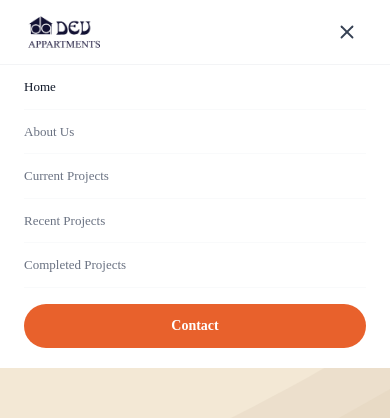
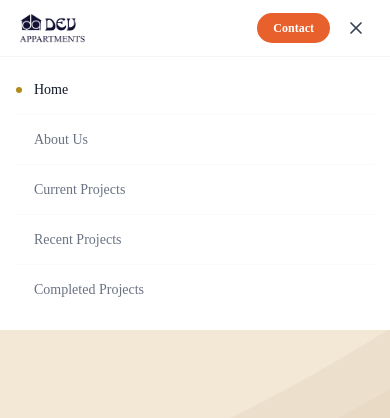
Before and after one commit to ayatiworkstechnologies/dev-apartments, a Next.js app: page / in a window 390 px wide. Both pictures are taken after a click on the button 347 px from the left and 32 px from the top of the page. Shown: the top 418 px of the page. Built offline with nearby package versions, Linux system fonts and the light colour scheme; a web font is replaced by a local one.

Commit message:
30/6/2026 dav apartement home page updated

```diff
--- a/app/components/CompletedProjects.tsx
+++ b/app/components/CompletedProjects.tsx
@@ -96,7 +96,7 @@ export default function CompletedProjects() {
                 whileInView={{ opacity: 1, x: 0, filter: "blur(0px)" }}
                 viewport={{ once: false, amount: 0.4 }}
                 transition={{ duration: 0.75, ease: [0.22, 1, 0.36, 1] }}
-                className="text-[30px] sm:text-[38px] lg:text-[48px] font-black text-gray-900 leading-[1.15] mb-6"
+                className="text-[22px] sm:text-[28px] md:text-[36px] lg:text-[48px] font-black text-gray-900 leading-[1.15] mb-4 lg:mb-6"
               >
                 Explore{" "}
                 <span className="text-[#b08c1c]">Our</span>
@@ -173,13 +173,13 @@ export default function CompletedProjects() {
 
                     {/* Floating info card */}
                     <div className="absolute bottom-5 left-5 right-5 bg-white/95 backdrop-blur-md rounded-2xl p-5 shadow-2xl">
-                      <div className="flex gap-4 items-start">
+                      <div className="flex gap-3 items-start">
 
                         {/* Thumbnail */}
                         <img
                           src={proj.thumb}
                           alt={proj.title}
-                          className="w-[72px] h-[72px] rounded-xl object-cover shrink-0"
+                          className="w-14 h-14 sm:w-18 sm:h-18 rounded-xl object-cover shrink-0"
                         />
 
                         {/* Info */}
--- a/app/components/Footer.tsx
+++ b/app/components/Footer.tsx
@@ -12,15 +12,14 @@ const socials = [
 ];
 
 const navLinks = [
-  { label: "Home",             href: "#" },
-  { label: "About Us",         href: "#" },
-  { label: "Current projects", href: "#projects" },
-  { label: "Recent projects",  href: "#projects" },
+  { label: "Home",              href: "#" },
+  { label: "About Us",          href: "#" },
+  { label: "Current Projects",  href: "#projects" },
+  { label: "Recent Projects",   href: "#projects" },
   { label: "Complete Projects", href: "#completed" },
-  { label: "Contact us",       href: "#contact" },
+  { label: "Contact Us",        href: "#contact" },
 ];
 
-/* Stagger the three columns in */
 const gridVariants = {
   hidden: {},
   show: { transition: { staggerChildren: 0.13, delayChildren: 0.05 } },
@@ -30,34 +29,33 @@ const colVariants = {
   show:   { opacity: 1, y: 0,  filter: "blur(0px)", transition: { duration: 0.65, ease: [0.22, 1, 0.36, 1] as [number, number, number, number] } },
 };
 
-
 export default function Footer() {
   return (
     <footer id="contact" className="bg-white border-t border-gray-100">
-      <div className="max-w-290 mx-auto px-4 sm:px-8">
+      <div className="max-w-290 mx-auto px-4 sm:px-6 lg:px-10">
 
-        {/* ── 3-column staggered grid ── */}
+        {/* ── Responsive grid: 1-col → 3-col ── */}
         <motion.div
           variants={gridVariants}
           initial="hidden"
           whileInView="show"
           viewport={{ once: false, amount: 0.1 }}
-          className="grid grid-cols-1 lg:grid-cols-[2fr_1.4fr_1.6fr] gap-10 pt-12 pb-10"
+          className="grid grid-cols-1 sm:grid-cols-2 lg:grid-cols-[2fr_1.4fr_1.6fr] gap-8 lg:gap-10 pt-10 sm:pt-12 pb-8 sm:pb-10"
         >
 
-          {/* Col 1: Brand */}
-          <motion.div variants={colVariants}>
+          {/* Col 1: Brand — full width on mobile, spans both sm cols, 1 col on lg */}
+          <motion.div variants={colVariants} className="sm:col-span-2 lg:col-span-1">
             <div className="mb-4">
-              <img src="/logo.png" alt="Dev Appartments" className="h-12 w-auto object-contain" draggable={false} />
+              <img src="/logo.png" alt="Dev Appartments" className="h-10 sm:h-12 w-auto object-contain" draggable={false} />
             </div>
-            <p className="text-gray-900 font-bold text-[14px] mb-3 font-primary">Dev Appartments.</p>
-            <p className="text-gray-500 text-[12.5px] leading-relaxed mb-5 max-w-65">
+            <p className="text-gray-900 font-bold text-[14px] mb-2 font-primary">Dev Appartments.</p>
+            <p className="text-gray-500 text-[12.5px] leading-relaxed mb-4 max-w-sm">
               We, at Dev Appartments aim to be the pillar of success and are unparalleled
               when it comes to the Real Estate business.
             </p>
-            <p className="text-gray-800 font-bold text-[12.5px] mb-1 font-primary">Mon-Fri, 09.00 AM-06.00 PM</p>
-            <p className="text-gray-800 font-bold text-[12.5px] mb-6 font-primary">Sunday Holiday</p>
-            <div className="flex items-center gap-4">
+            <p className="text-gray-800 font-bold text-[12.5px] mb-1 font-primary">Mon-Fri, 09.00 AM–06.00 PM</p>
+            <p className="text-gray-800 font-bold text-[12.5px] mb-5 font-primary">Sunday Holiday</p>
+            <div className="flex items-center gap-4 flex-wrap">
               {socials.map(({ label, d, fill }) => (
                 <motion.a
                   key={label}
@@ -65,9 +63,9 @@ export default function Footer() {
                   aria-label={label}
                   whileHover={{ scale: 1.2, opacity: 0.75 }}
                   whileTap={{ scale: 0.9 }}
-                  className="text-[#e8612c] transition-opacity duration-200"
+                  className="text-[#e8612c] transition-opacity duration-200 p-1"
                 >
-                  <svg width="16" height="16" viewBox="0 0 24 24"
+                  <svg width="18" height="18" viewBox="0 0 24 24"
                     fill={fill ? "currentColor" : "none"}
                     stroke={fill ? "none" : "currentColor"}
                     strokeWidth="2" strokeLinecap="round" strokeLinejoin="round"
@@ -83,7 +81,7 @@ export default function Footer() {
           {/* Col 2: Discover More */}
           <motion.div variants={colVariants}>
             <p className="font-bold text-gray-900 text-[15px] mb-5 font-primary">Discover More</p>
-            <ul className="space-y-3">
+            <ul className="space-y-3.5">
               {navLinks.map(({ label, href }) => (
                 <li key={label} className="flex items-center gap-2">
                   <span className="w-1.25 h-1.25 rounded-full bg-gray-400 shrink-0" />
@@ -99,30 +97,32 @@ export default function Footer() {
           </motion.div>
 
           {/* Col 3: Contact */}
-          <motion.div variants={colVariants} className="space-y-7">
+          <motion.div variants={colVariants} className="space-y-6">
             <div>
               <p className="flex items-center gap-2 font-bold text-gray-900 text-[15px] mb-2 font-primary">
-                <Building2 size={16} className="text-[#e8612c]" /> Office
+                <Building2 size={15} className="text-[#e8612c] shrink-0" /> Office
               </p>
               <p className="text-gray-500 text-[12.5px] leading-relaxed">
-                New No. 15/2, Old No. 7/2, First Main Road,<br />
-                Kasturibai Nagar Adyar Chennai -600020
+                New No. 15/2, Old No. 7/2, First Main Road,
+                Kasturibai Nagar, Adyar, Chennai — 600020
               </p>
             </div>
             <div>
               <p className="flex items-center gap-2 font-bold text-gray-900 text-[15px] mb-2 font-primary">
-                <Mail size={15} className="text-[#e8612c]" /> Email
+                <Mail size={15} className="text-[#e8612c] shrink-0" /> Email
               </p>
-              <a href="mailto:info@devappartments.com"
-                className="text-gray-500 text-[12.5px] hover:text-[#b08c1c] transition-colors duration-200">
+              <a
+                href="mailto:info@devappartments.com"
+                className="text-gray-500 text-[12.5px] hover:text-[#b08c1c] transition-colors duration-200 break-all"
+              >
                 info@devappartments.com
               </a>
             </div>
             <div>
               <p className="flex items-center gap-2 font-bold text-gray-900 text-[15px] mb-2 font-primary">
-                <Phone size={15} className="text-[#e8612c]" /> Mobile
+                <Phone size={15} className="text-[#e8612c] shrink-0" /> Mobile
               </p>
-              <p className="text-gray-500 text-[12.5px]">98400 37777 || 98403 33117</p>
+              <p className="text-gray-500 text-[12.5px]">98400 37777 &nbsp;|&nbsp; 98403 33117</p>
             </div>
           </motion.div>
 
@@ -134,10 +134,10 @@ export default function Footer() {
           whileInView={{ opacity: 1 }}
           viewport={{ once: false, amount: 0.8 }}
           transition={{ duration: 0.5 }}
-          className="border-t border-gray-100 py-5 text-center"
+          className="border-t border-gray-100 py-4 sm:py-5 text-center"
         >
-          <p className="text-gray-400 text-[11.5px]">
-            © 2026 Dev Appartments. All rights reserved | Design &amp; Developed by Ayatiworks
+          <p className="text-gray-400 text-[11px] sm:text-[12px]">
+            © 2026 Dev Appartments. All rights reserved &nbsp;|&nbsp; Design &amp; Developed by Ayatiworks
           </p>
         </motion.div>
 
--- a/app/components/Gallery.tsx
+++ b/app/components/Gallery.tsx
@@ -34,7 +34,7 @@ const trackB = [...rowB, ...rowB, ...rowB, ...rowB];
 
 function GalleryImage({ src, alt }: { src: string; alt: string }) {
   return (
-    <div className="relative group shrink-0 overflow-hidden rounded-2xl h-72 sm:h-80 lg:h-96 mr-4 shadow-[0_2px_20px_rgba(0,0,0,0.09)]">
+    <div className="relative group shrink-0 overflow-hidden rounded-2xl h-52 sm:h-64 md:h-72 lg:h-80 xl:h-96 mr-3 sm:mr-4 shadow-[0_2px_20px_rgba(0,0,0,0.09)]">
       <img
         src={src}
         alt={alt}
--- a/app/components/HeroSection.tsx
+++ b/app/components/HeroSection.tsx
@@ -75,7 +75,7 @@ export default function HeroSection() {
           max-[480px]:top-[20%] max-[480px]:text-[clamp(44px,15.5vw,80px)]
         "
       >
-        HOMELO
+        HOMEO
       </motion.h1>
 
       {/* ── Building — anchored bottom-center, rises on entrance ── */}
@@ -118,7 +118,7 @@ export default function HeroSection() {
           transition={{ delay: 0.75, duration: 0.6 }}
           className="text-[#3a2d1f] text-[clamp(11.5px,0.9vw,13.5px)] leading-[1.6] mb-[1.1rem] font-medium"
         >
-          start your journey towards<br />homeownership today!
+          start your journey towards homeownership today!
         </motion.p>
 
         <div className="flex items-center gap-[0.6rem]">
--- a/app/components/Navbar.tsx
+++ b/app/components/Navbar.tsx
@@ -5,18 +5,17 @@ import { motion, AnimatePresence } from "framer-motion";
 import { Menu, X } from "lucide-react";
 
 const navLinks = [
-  { label: "Home", href: "#" },
-  { label: "About Us", href: "#about" },
-  { label: "Current Projects", href: "#projects" },
-  { label: "Recent Projects", href: "#recent" },
-  { label: "Completed Projects", href: "#completed" },
+  { label: "Home",              href: "#" },
+  { label: "About Us",          href: "#about" },
+  { label: "Current Projects",  href: "#projects" },
+  { label: "Recent Projects",   href: "#recent" },
+  { label: "Completed Projects",href: "#completed" },
 ];
 
-
 export default function Navbar() {
-  const [scrolled, setScrolled] = useState(false);
-  const [menuOpen, setMenuOpen] = useState(false);
-  const [active, setActive] = useState("Home");
+  const [scrolled,  setScrolled]  = useState(false);
+  const [menuOpen,  setMenuOpen]  = useState(false);
+  const [active,    setActive]    = useState("Home");
 
   useEffect(() => {
     const onScroll = () => setScrolled(window.scrollY > 20);
@@ -24,8 +23,20 @@ export default function Navbar() {
     return () => window.removeEventListener("scroll", onScroll);
   }, []);
 
+  /* Close mobile menu on outside click */
+  useEffect(() => {
+    if (!menuOpen) return;
+    const handler = (e: MouseEvent) => {
+      const header = document.getElementById("site-header");
+      if (header && !header.contains(e.target as Node)) setMenuOpen(false);
+    };
+    document.addEventListener("mousedown", handler);
+    return () => document.removeEventListener("mousedown", handler);
+  }, [menuOpen]);
+
   return (
     <motion.header
+      id="site-header"
       initial={{ y: -80, opacity: 0 }}
       animate={{ y: 0, opacity: 1 }}
       transition={{ duration: 0.7, ease: [0.22, 1, 0.36, 1] }}
@@ -33,12 +44,17 @@ export default function Navbar() {
         scrolled ? "bg-white/95 backdrop-blur-md shadow-sm" : "bg-white"
       }`}
     >
-      <div className="max-w-300 mx-auto px-6 lg:px-10">
-        <div className="flex items-center justify-between h-16">
+      <div className="max-w-300 mx-auto px-4 sm:px-6 lg:px-10">
+        <div className="flex items-center justify-between h-14 sm:h-16">
 
           {/* Logo */}
-          <motion.a href="#" whileHover={{ scale: 1.02 }}>
-            <img src="/logo.png" alt="Dev Appartments" className="h-10 w-auto object-contain" draggable={false} />
+          <motion.a href="#" whileHover={{ scale: 1.02 }} className="shrink-0">
+            <img
+              src="/logo.png"
+              alt="Dev Appartments"
+              className="h-9 sm:h-10 w-auto object-contain"
+              draggable={false}
+            />
           </motion.a>
 
           {/* Desktop Nav */}
@@ -51,7 +67,7 @@ export default function Navbar() {
                   href={link.href}
                   onClick={() => setActive(link.label)}
                   className={`
-                    relative px-5 py-1.75 text-[13px] font-medium rounded-full
+                    relative px-4 lg:px-5 py-1.5 text-[12.5px] lg:text-[13px] font-medium rounded-full
                     transition-all duration-200 select-none mx-0.5
                     ${isActive
                       ? "text-gray-900 border border-gray-800"
@@ -65,25 +81,34 @@ export default function Navbar() {
             })}
           </nav>
 
-          {/* CTA */}
+          {/* Desktop CTA */}
           <motion.a
             href="#contact"
             whileHover={{ scale: 1.04 }}
             whileTap={{ scale: 0.97 }}
-            className="hidden md:inline-flex items-center px-6 py-2.5 rounded-full bg-[#e8612c] text-white text-[13.5px] font-semibold hover:bg-[#d05525] transition-colors duration-200"
+            className="hidden md:inline-flex items-center px-5 lg:px-6 py-2 lg:py-2.5 rounded-full bg-[#e8612c] text-white text-[13px] lg:text-[13.5px] font-semibold hover:bg-[#d05525] transition-colors duration-200 shrink-0"
           >
             Contact
           </motion.a>
 
-          {/* Mobile toggle */}
+          {/* Mobile: Contact pill + hamburger */}
+          <div className="md:hidden flex items-center gap-2">
+            <a
+              href="#contact"
+              className="px-4 py-1.5 rounded-full bg-[#e8612c] text-white text-[12px] font-semibold"
+            >
+              Contact
+            </a>
             <button
               type="button"
-            className="md:hidden p-2 text-gray-700"
+              className="p-2 text-gray-700 rounded-lg hover:bg-gray-100 transition-colors"
               onClick={() => setMenuOpen(!menuOpen)}
               aria-label="Toggle menu"
             >
-            {menuOpen ? <X size={22} /> : <Menu size={22} />}
+              {menuOpen ? <X size={20} /> : <Menu size={20} />}
             </button>
+          </div>
+
         </div>
       </div>
 
@@ -94,27 +119,30 @@ export default function Navbar() {
             initial={{ opacity: 0, height: 0 }}
             animate={{ opacity: 1, height: "auto" }}
             exit={{ opacity: 0, height: 0 }}
-            transition={{ duration: 0.25 }}
-            className="md:hidden bg-white border-t border-gray-100 px-6 pb-5 overflow-hidden"
+            transition={{ duration: 0.22, ease: [0.22, 1, 0.36, 1] }}
+            className="md:hidden bg-white border-t border-gray-100 overflow-hidden"
           >
-            {navLinks.map((link) => (
+            <div className="px-4 sm:px-6 pt-2 pb-4">
+              {navLinks.map((link) => {
+                const isActive = active === link.label;
+                return (
                   <a
                     key={link.label}
                     href={link.href}
                     onClick={() => { setActive(link.label); setMenuOpen(false); }}
-                className={`block py-3 text-[13px] font-medium border-b border-gray-50 last:border-0 ${
-                  active === link.label ? "text-gray-900" : "text-gray-500"
+                    className={`flex items-center gap-3 py-3.5 border-b border-gray-50 last:border-0 text-[14px] font-medium transition-colors duration-150 ${
+                      isActive ? "text-gray-900" : "text-gray-500 active:text-gray-900"
                     }`}
                   >
+                    {isActive && (
+                      <span className="w-1.5 h-1.5 rounded-full bg-[#b08c1c] shrink-0" />
+                    )}
+                    {!isActive && <span className="w-1.5 h-1.5 shrink-0" />}
                     {link.label}
                   </a>
-            ))}
-            <a
-              href="#contact"
-              className="mt-4 block text-center px-6 py-3 rounded-full bg-[#e8612c] text-white text-sm font-semibold"
-            >
-              Contact
-            </a>
+                );
+              })}
+            </div>
           </motion.div>
         )}
       </AnimatePresence>
--- a/app/components/ProjectsCarousel.tsx
+++ b/app/components/ProjectsCarousel.tsx
@@ -67,10 +67,10 @@ export default function ProjectsCarousel() {
           <motion.div
             key={proj.id}
             variants={cardVariants}
-            className="group shrink-0 cursor-pointer w-[clamp(240px,27vw,320px)]"
+            className="group shrink-0 cursor-pointer w-[clamp(220px,70vw,280px)] sm:w-[clamp(240px,40vw,300px)] lg:w-[clamp(260px,27vw,320px)]"
           >
             {/* Card */}
-            <div className="relative rounded-3xl overflow-hidden shadow-[0_4px_24px_rgba(0,0,0,0.10)] h-[clamp(300px,34vw,420px)]">
+            <div className="relative rounded-3xl overflow-hidden shadow-[0_4px_24px_rgba(0,0,0,0.10)] h-[clamp(260px,60vw,320px)] sm:h-[clamp(280px,40vw,360px)] lg:h-[clamp(300px,34vw,420px)]">
 
               {/* Image */}
               <img
--- a/app/components/StatsSection.tsx
+++ b/app/components/StatsSection.tsx
@@ -63,7 +63,7 @@ export default function StatsSection() {
             viewport={{ once: false, amount: 0.25 }}
             transition={{ duration: 0.75, ease: [0.22, 1, 0.36, 1] }}
           >
-            <h2 className="text-4xl sm:text-5xl font-black text-gray-900 leading-tight mb-1">
+            <h2 className="text-3xl sm:text-4xl md:text-5xl font-black text-gray-900 leading-tight mb-1">
               <CountUp target={10000} suffix=" +" />
               <br />
               <span className="text-gray-800">Satisfied Clients</span>
--- a/app/components/WhyChooseUs.tsx
+++ b/app/components/WhyChooseUs.tsx
@@ -31,14 +31,14 @@ export default function WhyChooseUs() {
         >
 
           {/* ── Left: heading + features ── */}
-          <div className="flex-1 flex flex-col justify-between gap-10 px-10 py-12 sm:px-14 sm:py-14 lg:px-16 lg:py-16">
+          <div className="flex-1 flex flex-col justify-between gap-10 px-6 py-10 sm:px-10 sm:py-12 lg:px-16 lg:py-16">
 
             <motion.h2
               initial={{ opacity: 0, x: -24, filter: "blur(8px)" }}
               whileInView={{ opacity: 1, x: 0, filter: "blur(0px)" }}
               viewport={{ once: false, amount: 0.4 }}
               transition={{ delay: 0.1, duration: 0.65, ease: [0.22, 1, 0.36, 1] }}
-              className="text-[28px] sm:text-[34px] lg:text-[40px] font-black text-gray-900 leading-tight"
+              className="text-[22px] sm:text-[28px] md:text-[34px] lg:text-[40px] font-black text-gray-900 leading-tight"
             >
               Why{" "}
               <span className="text-[#b08c1c]">Homebuyers Choose</span>
@@ -47,7 +47,7 @@ export default function WhyChooseUs() {
             </motion.h2>
 
             <motion.div
-              className="grid grid-cols-1 sm:grid-cols-3 gap-8"
+              className="grid grid-cols-1 sm:grid-cols-2 lg:grid-cols-3 gap-6 lg:gap-8"
               variants={featureContainer}
               initial="hidden"
               whileInView="show"
```
Also changed, not shown: app/components/Testimonials.tsx (+4 -4 lines). Lines whose indentation alone changed are shown as unchanged.
